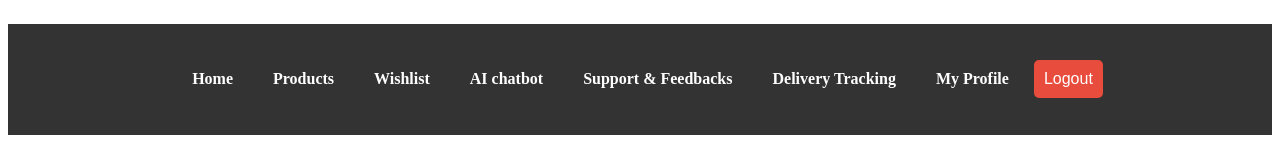
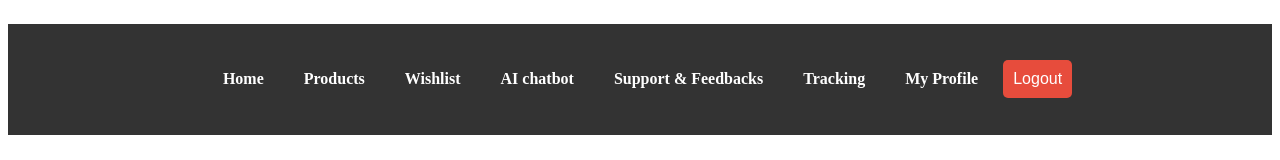
Before and after one commit to NHNm17/Potted-Plants-Website, a React (Create React App) app in the folder Potted-Plants-Website-main/Project/frontend/: page /cart in a window 1280 px wide. Shown: the part 192-352 px from the top of the page. Built offline with nearby package versions, Linux system fonts and the light colour scheme.

Commit message:
edit nav bar

```diff
--- a/Potted-Plants-Website-main/Project/frontend/src/Components/Dashboard/CustomerDashboard.js
+++ b/Potted-Plants-Website-main/Project/frontend/src/Components/Dashboard/CustomerDashboard.js
@@ -59,7 +59,7 @@ const CustomerDashboard = () => {
         </li>
         <li className="nav-bar">
         <Link to="/deliverytracking" className="active tracking-a">
-          <h4>Delivery Tracking</h4>
+          <h4>Tracking</h4>
           </Link>
         </li>
         <li className="nav-bar">
--- a/Potted-Plants-Website-main/Project/frontend/src/Components/DeliveryTracking/DeliveryTracking.js
+++ b/Potted-Plants-Website-main/Project/frontend/src/Components/DeliveryTracking/DeliveryTracking.js
@@ -28,7 +28,7 @@ const DeliveryTracking = () => {
     <div>
       <CustomerDashboard/>
     <div className="container">
-      <h2 className="heading">Track Your Plant Delivery</h2>
+      <h2 className="heading">Track Your Plant</h2>
       <input
         type="text"
         placeholder="Enter Tracking ID (e.g. PP-2024-5X7Z9)"
```
